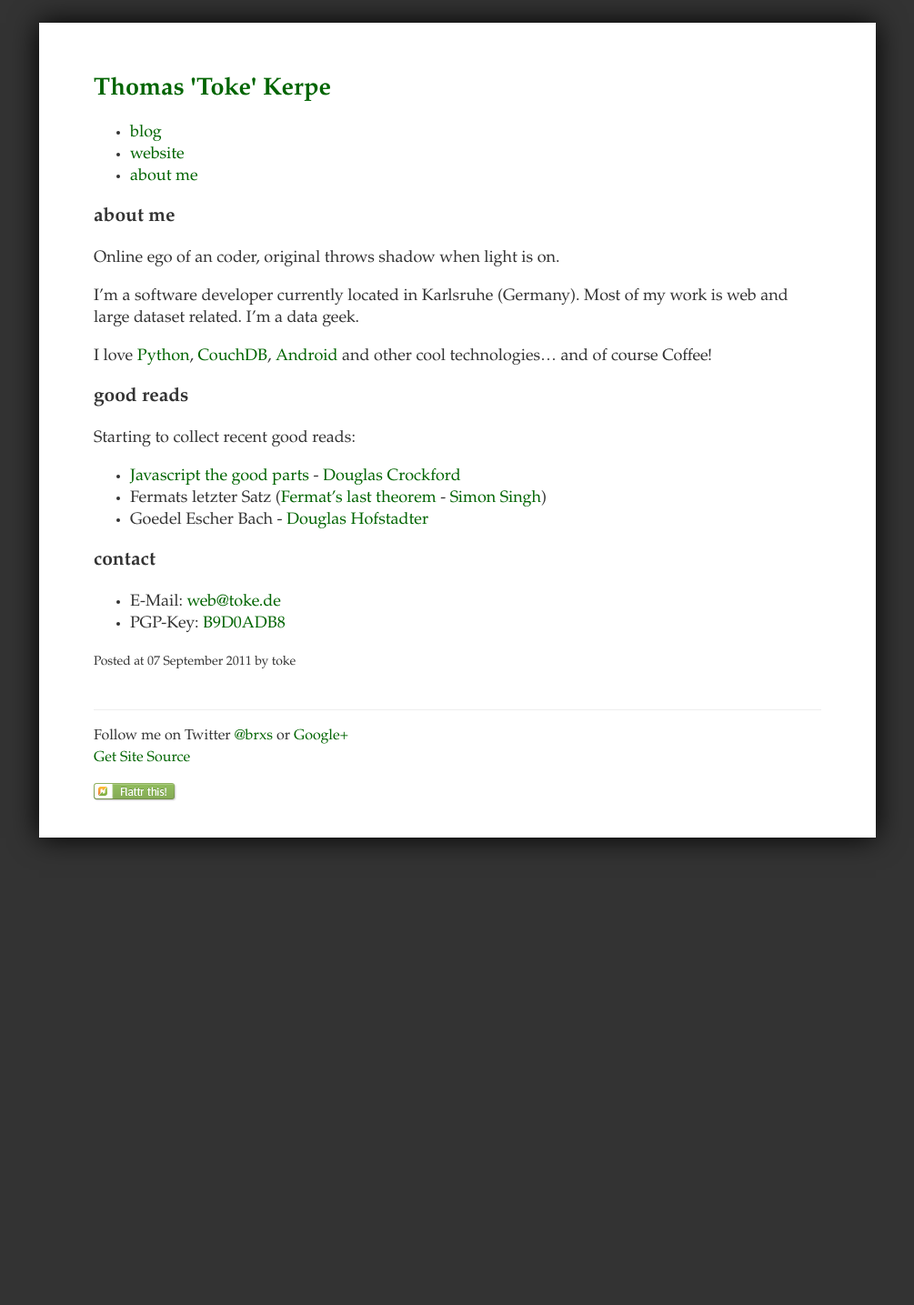
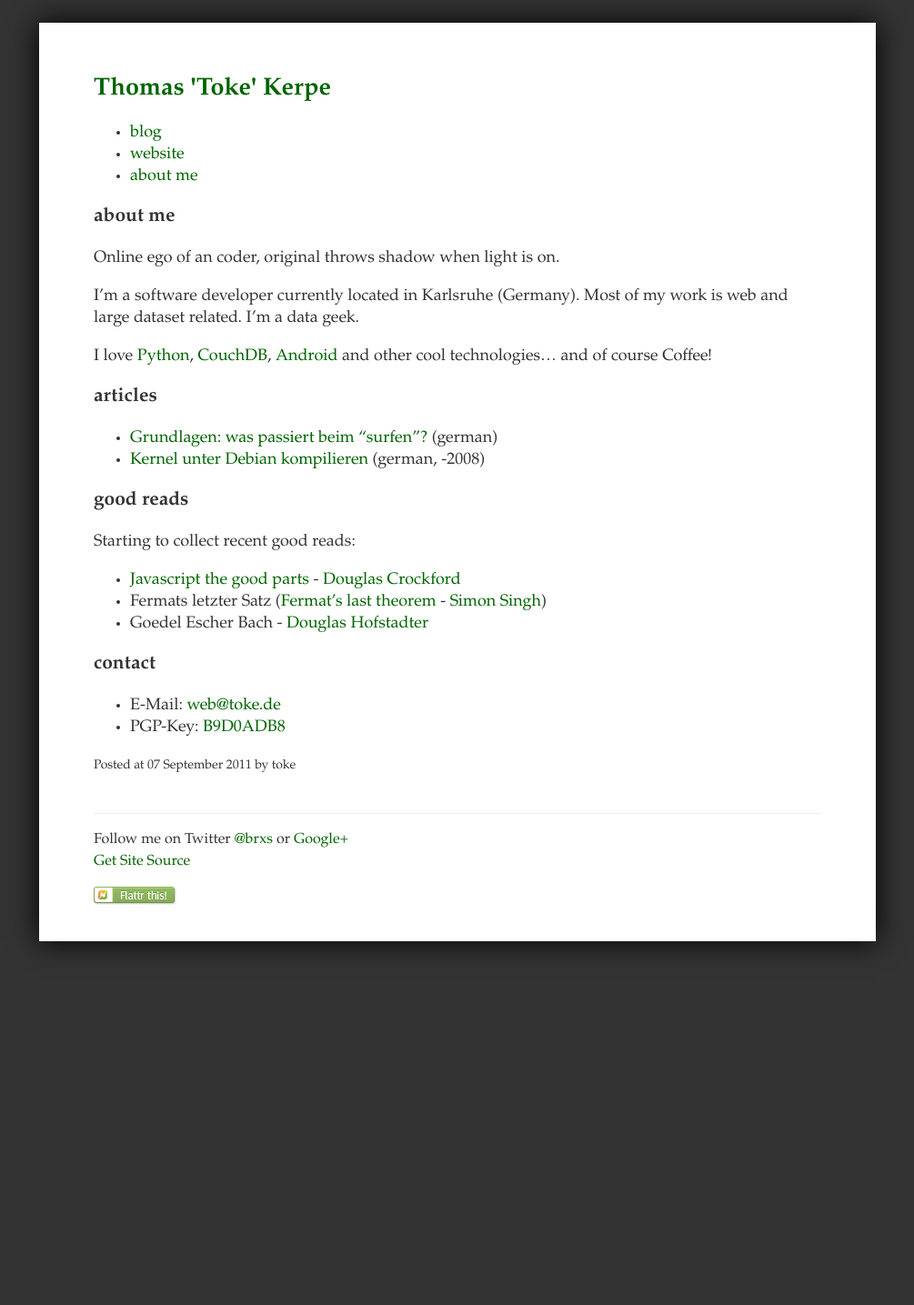
Before and after one commit to toke/toke.github.io_old, a Jekyll site: the page built from index.markdown, in a window 1280 px wide. Shown: the whole page at 91% size, without its empty margins (137-1142 px from the left). Built offline with Jekyll 4.4.1, drawn with Linux system fonts in a browser that asks for light colours; before the commit the page ends 1321 px from its top, so only the background shows below that.

Commit message:
Added Article links to startpage

```diff
--- a/index.markdown
+++ b/index.markdown
@@ -11,6 +11,12 @@
 I'm a software developer currently located in Karlsruhe (Germany). Most of my work is web and large dataset related. I'm a data geek.
 
 I love [Python](http://www.python.org), [CouchDB](http://couchdb.apache.org), [Android](http://www.android.com) and other cool technologies… and of course Coffee!
+
+articles
+========
+
+ * [Grundlagen: was passiert beim "surfen"?](http://toke.de/artikel/grundlagen/was-passiert-beim-surfen/index.html) (german)
+ * [Kernel unter Debian kompilieren](http://toke.de/artikel/linux/debian-kernel-bauen/) (german, -2008)
 
 good reads
 ==========
```
